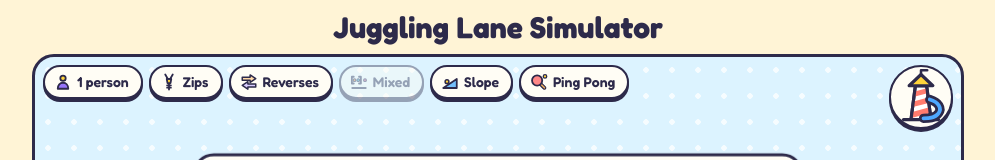
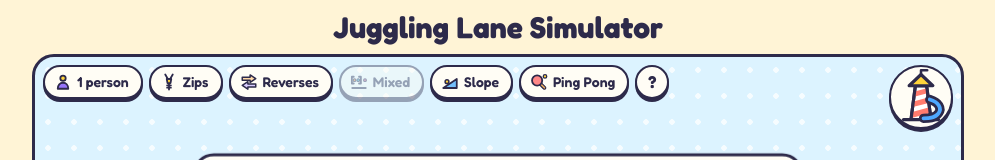
Before and after one commit to bagsorbit/juggling-lane-simulator, a plain HTML site: page index.html in a window 1280 px wide. Shown: the top 160 px of the page, without its empty margins (142-1137 px from the left). Drawn offline with Linux system fonts and the light colour scheme.

Commit message:
Show the ? key button on a computer too
Co-Authored-By: Claude Opus 5.5 <noreply@anthropic.com>

```diff
--- a/index.html
+++ b/index.html
@@ -90,7 +90,7 @@ h1 {
 .modebtn[hidden] { display: none; }
 .clearbtn { padding: 0; width: 34px; justify-content: center; background: var(--red); }
 .clearbtn svg { width: 16px; height: 16px; }
-.keybtn { display: none; padding: 0; width: 34px; justify-content: center; font-size: 17px; font-weight: 700; }
+.keybtn { display: flex; padding: 0; width: 34px; justify-content: center; font-size: 17px; font-weight: 700; }
 .keylist { list-style: none; margin: 0; padding: 4px 14px 14px; display: grid; gap: 10px; }
 .keyscroll { overflow-y: auto; -webkit-overflow-scrolling: touch; min-height: 0; flex: 1 1 auto; }   /* the note and the list scroll together */
 .keynote.top { padding: 2px 14px 4px; }
```
